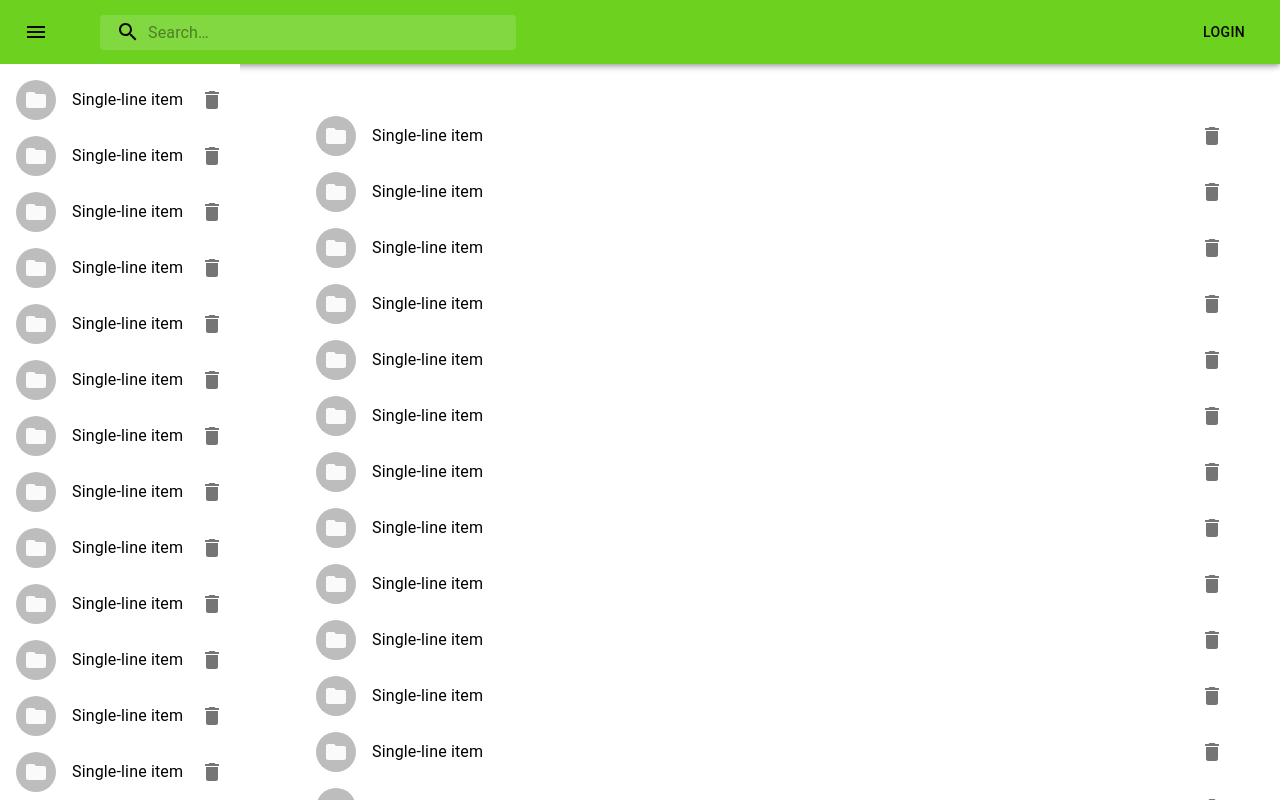
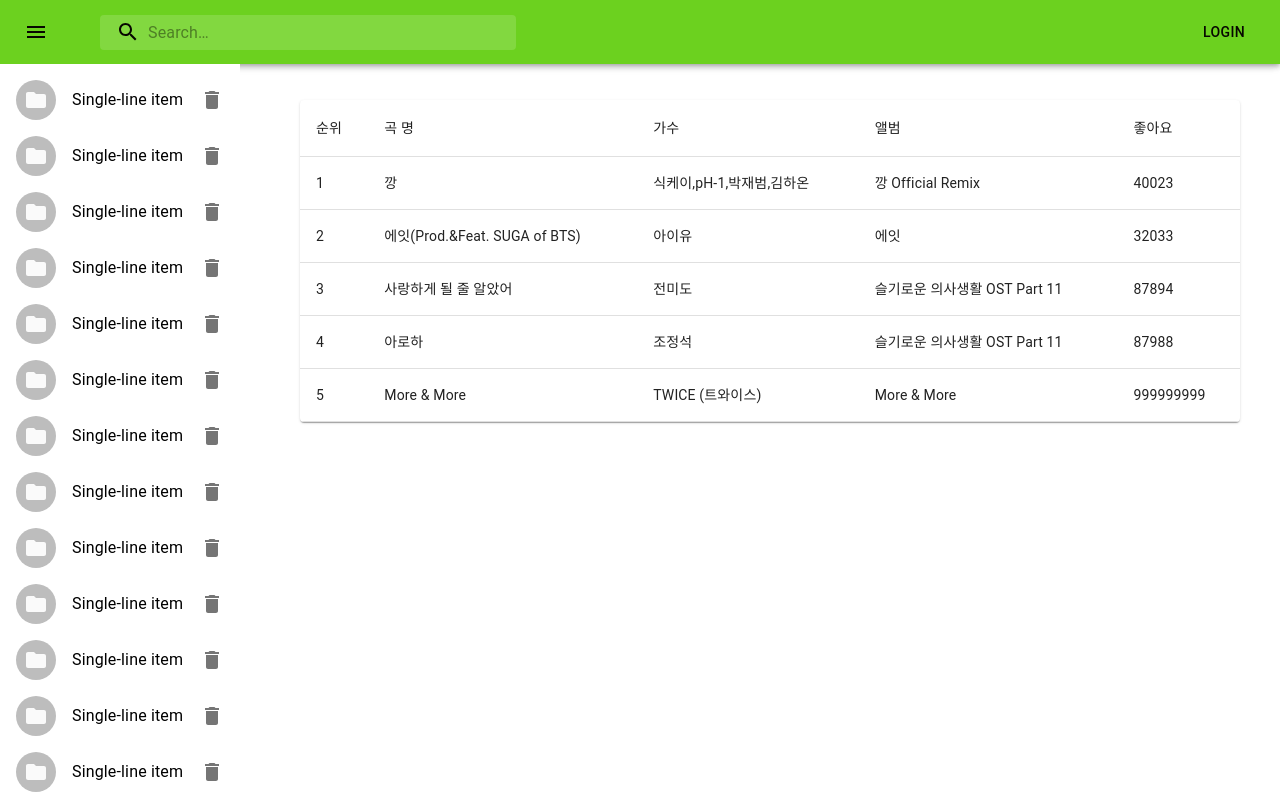
Before and after one commit to eminemwork/watermelon, a React (Create React App) app: page / in a window 1280 px wide. Shown: the top 800 px of the page. Built offline with nearby package versions, Linux system fonts and the light colour scheme.

Commit message:
Fix: List to Table
실시간차트 메인영역을 테이블로 변경
그 외 zindex, 필요없는 줄 삭제

```diff
--- a/src/App.css
+++ b/src/App.css
@@ -7,5 +7,4 @@
   margin-top: 100px;
   float: left;
   width: calc(100% - 340px);
-  text-align: center;
 }
--- a/src/components/Chart/chartList.tsx
+++ b/src/components/Chart/chartList.tsx
@@ -1,51 +1,80 @@
 import React from "react";
 import { makeStyles, Theme, createStyles } from "@material-ui/core/styles";
-import List from "@material-ui/core/List";
-import ListItem from "@material-ui/core/ListItem";
-import ListItemAvatar from "@material-ui/core/ListItemAvatar";
-import ListItemSecondaryAction from "@material-ui/core/ListItemSecondaryAction";
-import ListItemText from "@material-ui/core/ListItemText";
-import Avatar from "@material-ui/core/Avatar";
-import IconButton from "@material-ui/core/IconButton";
-import FolderIcon from "@material-ui/icons/Folder";
-import DeleteIcon from "@material-ui/icons/Delete";
-import Util from "global/util";
+import Table from "@material-ui/core/Table";
+import TableBody from "@material-ui/core/TableBody";
+import TableCell from "@material-ui/core/TableCell";
+import TableContainer from "@material-ui/core/TableContainer";
+import TableHead from "@material-ui/core/TableHead";
+import TableRow from "@material-ui/core/TableRow";
+import Paper from "@material-ui/core/Paper";
+import { Link } from "react-router-dom";
 
 const useStyles = makeStyles((theme: Theme) =>
   createStyles({
-    chartList: {
+    table: {
+      minWidth: "400px",
       margin: theme.spacing(0, "auto"),
     },
+    chartList: {},
   })
 );
 
+function createData(
+  rank: number,
+  title: string,
+  singer: string,
+  album: string,
+  like: number
+) {
+  return { rank, title, singer, album, like };
+}
+
+const rows = [
+  createData(1, "깡", "식케이,pH-1,박재범,김하온", "깡 Official Remix", 40023),
+  createData(2, "에잇(Prod.&Feat. SUGA of BTS)", "아이유", "에잇", 32033),
+  createData(
+    3,
+    "사랑하게 될 줄 알았어",
+    "전미도",
+    "슬기로운 의사생활 OST Part 11",
+    87894
+  ),
+  createData(4, "아로하", "조정석", "슬기로운 의사생활 OST Part 11", 87988),
+  createData(5, "More & More", "TWICE (트와이스)", "More & More", 999999999),
+];
+
 export default function ChartList() {
   const classes = useStyles();
-  const indexArr = [];
-  for (let i = 1; i < 51; i += 1) {
-    indexArr.push(i);
-  }
+
   return (
     <>
       <div className={classes.chartList}>
-        <List>
-          {Util.generate(
-            <ListItem>
-              <ListItemAvatar>
-                <Avatar>
-                  <FolderIcon />
-                </Avatar>
-              </ListItemAvatar>
-              <ListItemText primary="Single-line item" />
-              <ListItemSecondaryAction>
-                <IconButton edge="end" aria-label="delete">
-                  <DeleteIcon />
-                </IconButton>
-              </ListItemSecondaryAction>
-            </ListItem>,
-            indexArr
-          )}
-        </List>
+        <TableContainer component={Paper}>
+          <Table className={classes.table} aria-label="simple table">
+            <TableHead>
+              <TableRow>
+                <TableCell>순위</TableCell>
+                <TableCell>곡 명</TableCell>
+                <TableCell>가수</TableCell>
+                <TableCell>앨범</TableCell>
+                <TableCell>좋아요</TableCell>
+              </TableRow>
+            </TableHead>
+            <TableBody>
+              {rows.map((row) => (
+                <TableRow key={row.rank}>
+                  <TableCell component="th" scope="row">
+                    {row.rank}
+                  </TableCell>
+                  <TableCell>{row.title}</TableCell>
+                  <TableCell>{row.singer}</TableCell>
+                  <TableCell>{row.album}</TableCell>
+                  <TableCell>{row.like}</TableCell>
+                </TableRow>
+              ))}
+            </TableBody>
+          </Table>
+        </TableContainer>
       </div>
     </>
   );
--- a/src/components/NavigationBar/index.tsx
+++ b/src/components/NavigationBar/index.tsx
@@ -23,7 +23,7 @@
       backgroundColor: COLOR.Chartreuse,
       color: COLOR.Nero,
       position: "fixed",
-      zIndex: 0,
+      zIndex: 1,
     },
   })
 );
```
